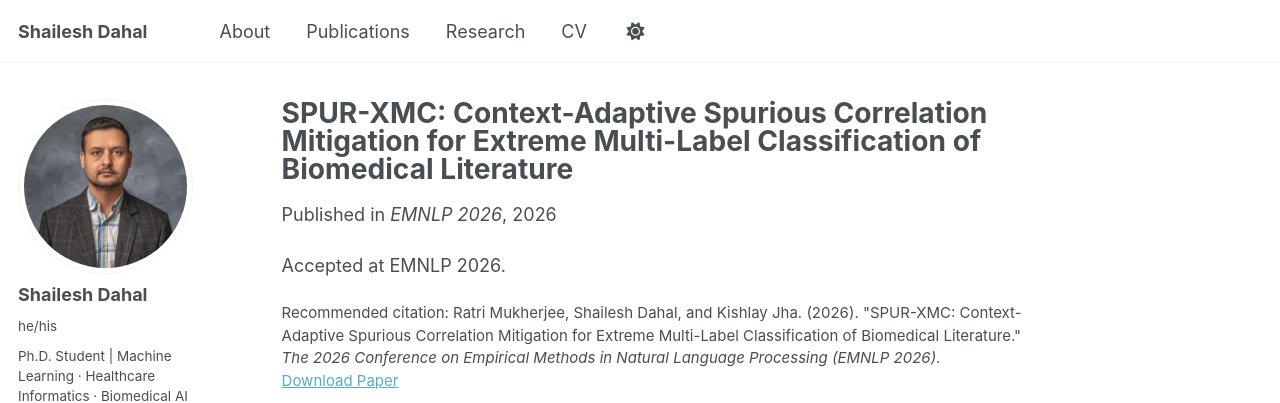
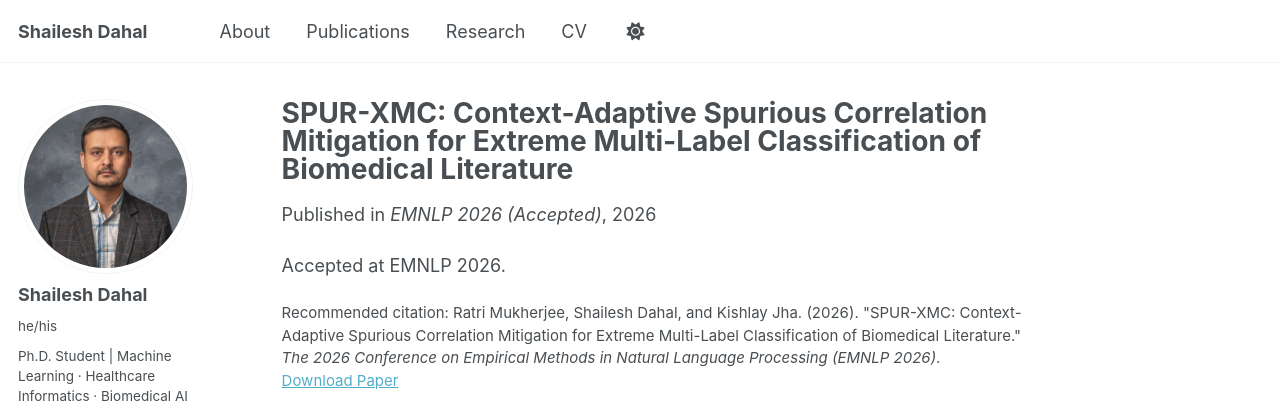
Before and after one commit to shaileshdahal/shaileshdahal.github.io, a Jekyll site: the page built from _publications/2026-01-01-spur-xmc.md, in a window 1280 px wide. Shown: the top 403 px of the page. Built offline with Jekyll 4.4.1, drawn with Linux system fonts in a browser that asks for light colours; a style sheet for code colours, icons or effects is not loaded.

Commit message:
Mark EMNLP 2026 paper accepted and order second

```diff
--- a/_publications/2026-01-01-spur-xmc.md
+++ b/_publications/2026-01-01-spur-xmc.md
@@ -3,8 +3,8 @@ title: "SPUR-XMC: Context-Adaptive Spurious Correlation Mitigation for Extreme M
 collection: publications
 category: conferences
 permalink: /publication/2026-spur-xmc
-date: 2026-01-01
-venue: "EMNLP 2026"
+date: 2026-11-01
+venue: "EMNLP 2026 (Accepted)"
 paperurl: "https://openreview.net/forum?id=jO5K4ogyDA"
 citation: 'Ratri Mukherjee, Shailesh Dahal, and Kishlay Jha. (2026). &quot;SPUR-XMC: Context-Adaptive Spurious Correlation Mitigation for Extreme Multi-Label Classification of Biomedical Literature.&quot; <i>The 2026 Conference on Empirical Methods in Natural Language Processing (EMNLP 2026)</i>.'
 ---
```
